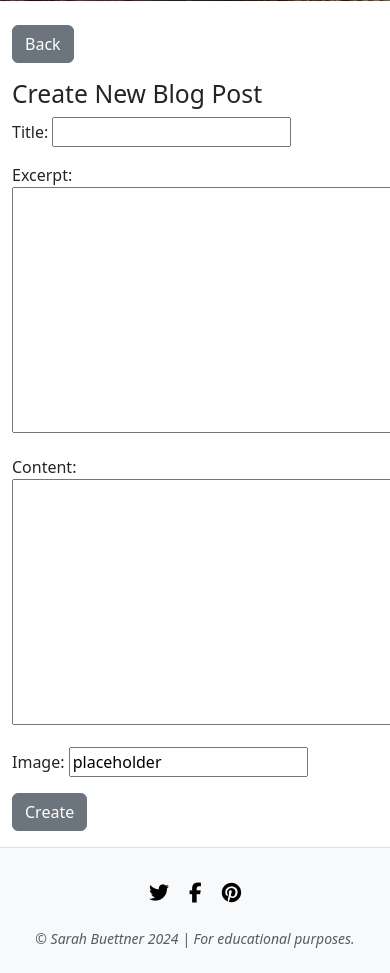
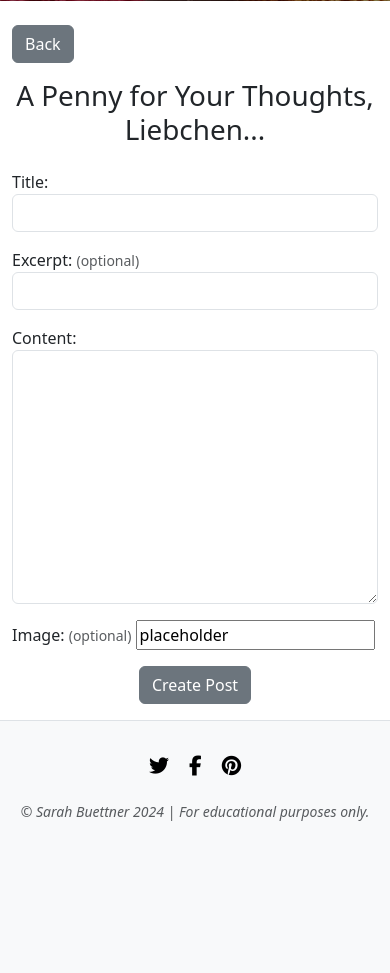
Before and after one commit to Sarah-Bue/knit-space, a Django app: page /create/ in a window 390 px wide; the page is wider, and only the part inside the window is pictured. Shown: the part 561-1534 px from the top of that part. After the commit the page ends 1382 px from the top of that part, so only its background shows below. Run offline with Django 4.2, Linux system fonts and the light colour scheme; the visitor is signed in with stand-in values (Sample User, id 1); some libraries are stand-ins or nearby versions.

Commit message:
fix: update styling and responsiveness for create_blogpost.html and edit_blogpost.html

```diff
--- a/blog/forms.py
+++ b/blog/forms.py
@@ -4,10 +4,17 @@ from .models import BlogPost
 from django_summernote.widgets import SummernoteWidget
 
 class BlogPostForm(forms.ModelForm):
+    """
+    A form for creating and updating blog posts.
+    CSS classes used to enhance styling and responsiveness.
+    """
     class Meta:
         model = BlogPost
+        # Define fields
         fields = ['title', 'excerpt', 'content', 'featured_image']
         widgets = {
-            # 'content': forms.Textarea(attrs={'rows': 5}),
-            'content': SummernoteWidget()
+            # Set CSS classes to enable styling
+            'title': forms.TextInput(attrs={'class': 'form-control'}),
+            'content': forms.Textarea(attrs={'class': 'form-control'}),
+            'excerpt': forms.TextInput(attrs={'class': 'form-control'}),
         }
--- a/blog/templates/blog/create_blogpost.html
+++ b/blog/templates/blog/create_blogpost.html
@@ -1,5 +1,13 @@
 <!-- Inherit from base.html -->
 {% extends 'base.html' %}
+
+<!-- Load internationalization tags for content translation -->
+{% load i18n %}
+
+<!-- Set page title to "Create a Post" with translation support -->
+{% block head_title %}
+{% trans "KnitSpace | Create a Post" %}
+{% endblock %}
 
 <!-- Start Content Block -->
 {% block content %}
@@ -8,18 +16,50 @@
 
     <!-- Back Button -->
     <div class="row mt-3">
-        <div class="col-md-12">
+        <div class="col-12">
             <a href="javascript:history.back()" class="btn btn-secondary mb-3">Back</a>
         </div>
     </div>
 
-    <h2>Create New Blog Post</h2>
-    <form method="post" enctype="multipart/form-data">
-        {% csrf_token %}
-        {{ form.non_field_errors }}
-        {{ form.as_p }}
-        <button type="submit" class="btn btn-secondary mb-3">Create</button>
-    </form>
+    <h1 class="post-title text-center pb-3">A Penny for Your Thoughts, Liebchen...</h1>
+
+    <div class="row justify-content-center">
+        <div class="col-lg-8 col-md-10 col-sm-12">
+            <form method="post" enctype="multipart/form-data">
+                {% csrf_token %}
+                {{ form.non_field_errors }}
+
+                <!-- Title -->
+                <div class="form-group mb-3">
+                    {{ form.title.label_tag }}
+                    {{ form.title }}
+                </div>
+                <!-- Excerpt -->
+                <div class="form-group mb-3">
+                    {{ form.excerpt.label_tag }}
+                    <small class="form-text text-muted">(optional)</small>
+                    {{ form.excerpt }}
+                </div>
+                <!-- Content -->
+                <div class="form-group mb-3" id="id_content_field">
+                    {{ form.content.label_tag }}
+                    {{ form.content }}
+                </div>
+                <!-- Image -->
+                <div class="form-group mb-3">
+                    {{ form.featured_image.label_tag }}
+                    <small class="form-text text-muted">(optional)</small>
+                    {{ form.featured_image }}
+                </div>
+                <!-- Submit Button -->
+                <div class="d-flex justify-content-center">
+                    <button type="submit" class="btn btn-secondary mb-3">
+                        Create Post
+                    </button>
+                </div>
+            </form>
+        </div>
+    </div>
 </div>
 <!-- End Content Block -->
 {% endblock %}
--- a/blog/templates/blog/index.html
+++ b/blog/templates/blog/index.html
@@ -44,14 +44,14 @@
                     <!-- Back Button -->
                     {% if page_obj.has_previous %}
                         <li>
-                            <a href="?page={{ page_obj.previous_page_number }}" class="page-link"> &laquo; Back </a>
+                            <a href="?page={{ page_obj.previous_page_number }}" class="page-link text-black"> &laquo; Back </a>
                         </li>
                     {% endif %}
 
                     <!-- Next Button -->
                     {% if page_obj.has_next %}
                         <li>
-                            <a href="?page={{ page_obj.next_page_number }}" class="page-link"> Next &raquo;</a>
+                            <a href="?page={{ page_obj.next_page_number }}" class="page-link text-black"> Next &raquo;</a>
                         </li>
                     {% endif %}
                 </ul>
--- a/static/js/script.js
+++ b/static/js/script.js
@@ -1,4 +1,3 @@
-
 /**
  * Initializes jQuery UI's sortable functionality for the '#sortable' element.
  * Captures changes in the order of items.
--- a/templates/base.html
+++ b/templates/base.html
@@ -145,7 +145,7 @@
                     </ul>
                     <!-- Copyright Declaration -->
                     <div class="small text-muted fst-italic">
-                        &copy; Sarah Buettner 2024 | For educational purposes.
+                        &copy; Sarah Buettner 2024 | For educational purposes only.
                     </div>
                 </div>
             </div>
```
Also changed, not shown: blog/templates/blog/edit_blogpost.html (+15 -2 lines).
